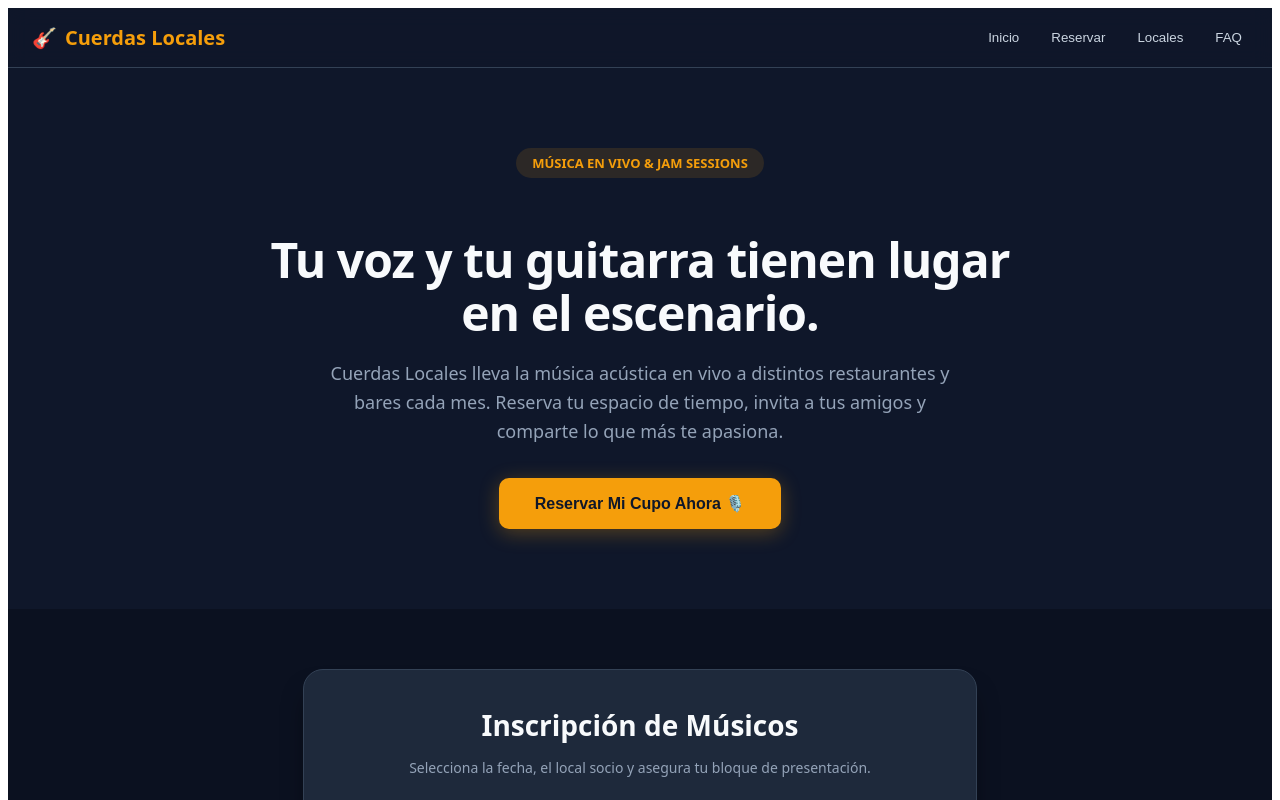
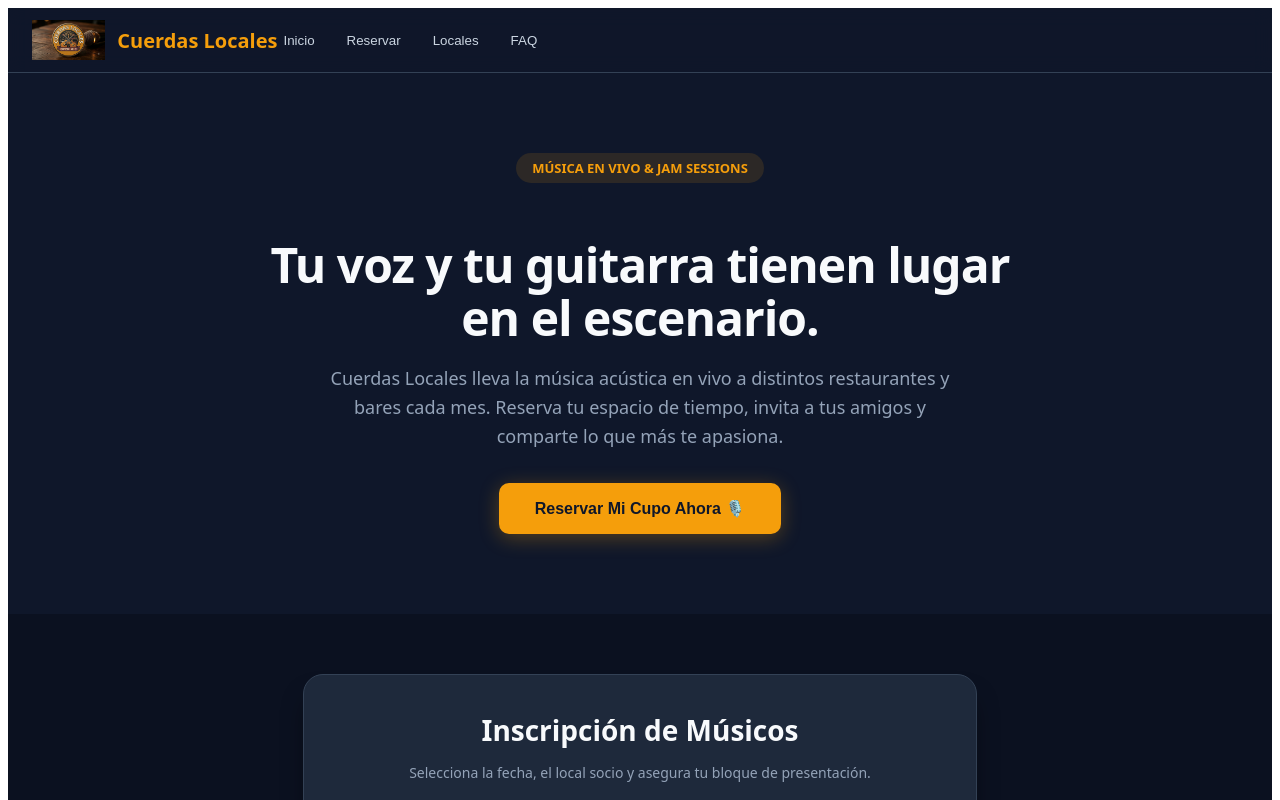
Before and after one commit to paverdugo/cuerdaslocales3, a React (Create React App) app: page / in a window 1280 px wide. Shown: the top 800 px of the page. Built offline with nearby package versions, Linux system fonts and the light colour scheme; no server answers; the database is empty.

Commit message:
con logo y fin por hoy

```diff
--- a/src/App.jsx
+++ b/src/App.jsx
@@ -196,10 +196,35 @@ export default function App() {
     <div style={{ backgroundColor: '#0F172A', color: '#F8FAFC', minHeight: '100vh', fontFamily: 'system-ui, -apple-system, sans-serif' }}>
 
       {/* 1. NAVBAR SUPERIOR */}
-      <nav style={{ position: 'sticky', top: 0, zIndex: 100, backgroundColor: '#0F172ACC', backdropFilter: 'blur(10px)', borderBottom: '1px solid #334155', padding: '16px 24px', display: 'flex', justifyContent: 'space-between', alignItems: 'center' }}>
-        <div style={{ fontWeight: '800', fontSize: '20px', color: '#F59E0B', display: 'flex', alignItems: 'center', gap: '8px' }}>
-          <span>🎸</span> Cuerdas Locales
+      {/* NAVBAR SUPERIOR */}
+<nav style={{
+  position: 'sticky',
+  top: 0,
+  zIndex: 100,
+  backgroundColor: '#0F172ACC',
+  backdropFilter: 'blur(10px)',
+  borderBottom: '1px solid #334155',
+  padding: '12px 24px',
+  display: 'flex',
+  justify: 'space-between',
+  alignItems: 'center'
+}}>
+  {/* Branding / Logo */}
+  <div
+    onClick={() => scrollToSection('inicio')}
+    style={{ display: 'flex', alignItems: 'center', gap: '12px', cursor: 'pointer' }}
+  >
+    <img
+      src="/logo.jpg"
+      alt="Cuerdas Locales Logo"
+      style={{ height: '40px', width: 'auto', objectFit: 'contain' }}
+    />
+    <span style={{ fontWeight: '800', fontSize: '20px', color: '#F59E0B' }}>
+      Cuerdas Locales
+    </span>
   </div>
+
+  {/* Menú de Navegación */}
   <div style={{ display: 'flex', gap: '20px', fontSize: '14px', fontWeight: '500' }}>
     <button onClick={() => scrollToSection('inicio')} style={{ background: 'none', border: 'none', color: '#CBD5E1', cursor: 'pointer' }}>Inicio</button>
     <button onClick={() => scrollToSection('reservar')} style={{ background: 'none', border: 'none', color: '#CBD5E1', cursor: 'pointer' }}>Reservar</button>
```
Lines whose indentation alone changed are shown as unchanged.
